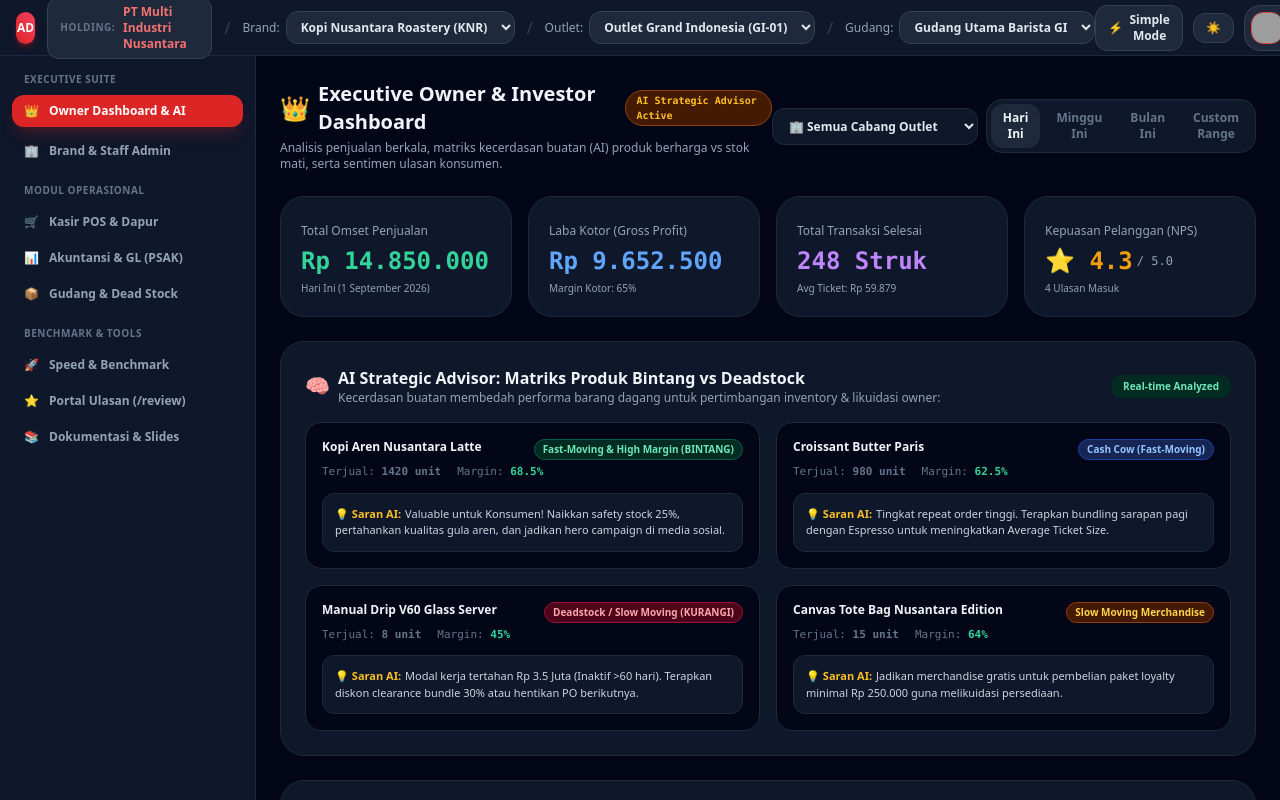
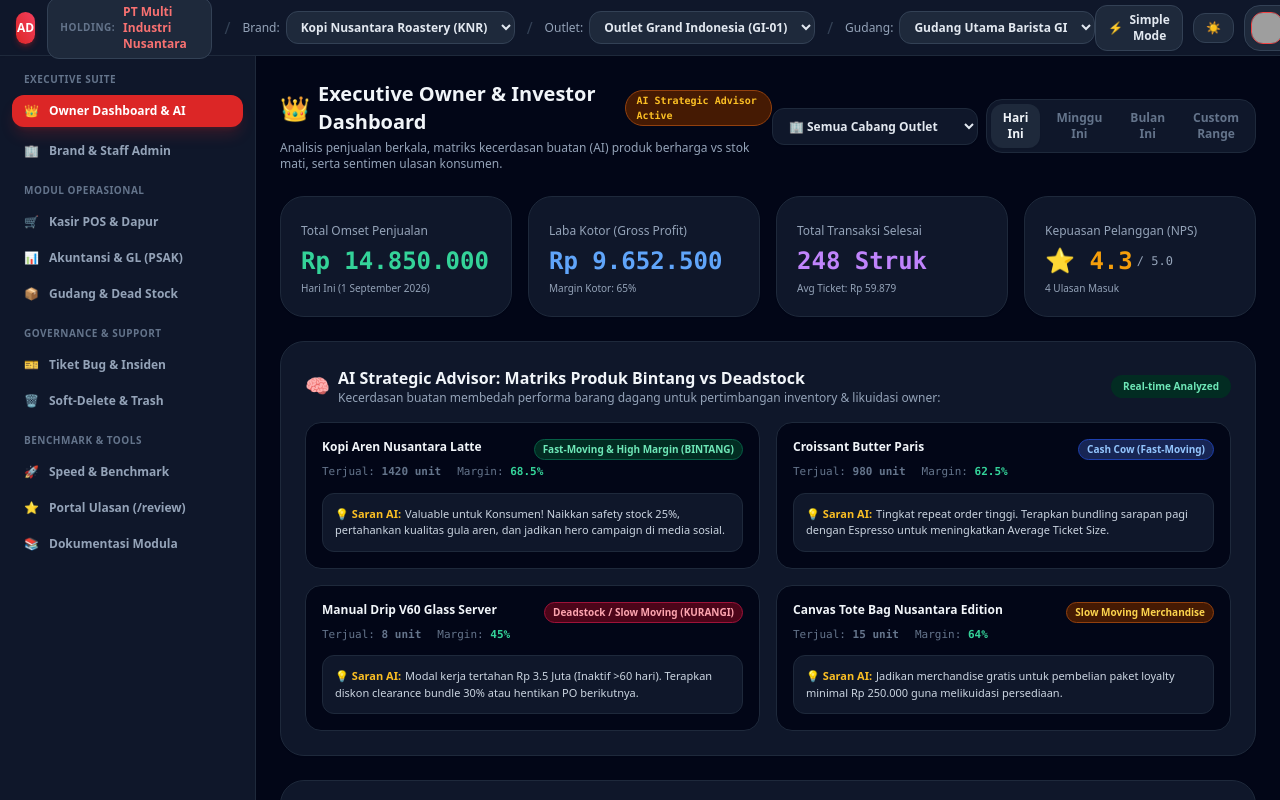
Before and after one commit to aenzet04/adamproject, a React (Vite) app in the folder apps/frontend/: page / in a window 1280 px wide. Shown: the top 800 px of the page. Built offline with nearby package versions, Linux system fonts and the light colour scheme; grey boxes are pictures that could not be loaded.

Commit message:
chore(auto-sync): automated commit 2026-08-31 22:30:30

```diff
--- a/apps/frontend/src/App.tsx
+++ b/apps/frontend/src/App.tsx
@@ -10,23 +10,26 @@ import { SuperUserDashboard } from './components/superuser/SuperUserDashboard';
 import { BrandAdminDashboard } from './components/admin/BrandAdminDashboard';
 import { CustomerReviewPage } from './components/reviews/CustomerReviewPage';
 import { BenchmarkViewer } from './components/benchmark/BenchmarkViewer';
+import { BugTicketingCenter } from './components/tickets/BugTicketingCenter';
+import { SoftDeleteManager } from './components/trash/SoftDeleteManager';
 import { AuthPortal } from './components/auth/AuthPortal';
+import { ToastContainer } from './components/atoms/ToastContainer';
 import { useTenantStore } from './stores/useTenantStore';
 import { useThemeStore } from './stores/useThemeStore';
 import { useAuthStore } from './stores/useAuthStore';
 import { useModuleLicenseStore } from './stores/useModuleLicenseStore';
+import { toast } from './stores/useToastStore';
 
 export default function App() {
   const { isAuthenticated, currentUser, logout } = useAuthStore();
   const [activeModule, setActiveModule] = useState<
-    'pos' | 'finance' | 'inventory' | 'hr' | 'audit' | 'owner' | 'superuser' | 'brand_admin' | 'reviews' | 'benchmark' | 'swagger' | 'database' | 'docs'
+    'pos' | 'finance' | 'inventory' | 'hr' | 'audit' | 'owner' | 'superuser' | 'brand_admin' | 'reviews' | 'benchmark' | 'tickets' | 'trash' | 'swagger' | 'database' | 'docs'
   >('owner');
 
   const { setHierarchicalData } = useTenantStore();
   const { theme, setTheme } = useThemeStore();
   const { modules } = useModuleLicenseStore();
 
-  // Check URL hash for /review guest access
   const [isGuestReviewMode, setIsGuestReviewMode] = useState<boolean>(false);
 
   useEffect(() => {
@@ -64,7 +67,6 @@ export default function App() {
     });
   }, [setHierarchicalData, theme, setTheme]);
 
-  // If on /review guest route
   if (isGuestReviewMode) {
     return (
       <div className="min-h-screen bg-slate-950 flex flex-col justify-between">
@@ -74,14 +76,13 @@ export default function App() {
             onClick={() => setIsGuestReviewMode(false)}
             className="text-red-400 font-bold hover:underline"
           >
-            ← Kembali ke Dashboard Admin / Kasir
+            ← Kembali ke Modula App Dashboard
           </button>
         </div>
       </div>
     );
   }
 
-  // If not logged in, render ultra-secure AuthPortal
   if (!isAuthenticated) {
     return <AuthPortal />;
   }
@@ -95,14 +96,14 @@ export default function App() {
 
   return (
     <div className="min-h-screen bg-slate-50 dark:bg-slate-950 text-slate-900 dark:text-slate-100 flex flex-col font-sans transition-colors">
-      {/* 1. TOP MULTI-TIER SWITCHER & PROFILE BAR */}
+      <ToastContainer />
       <MultiTierSwitcher />
 
       <div className="flex flex-1 overflow-hidden">
-        {/* 2. LEFT SIDEBAR NAVIGATION (ROLE-SCOPED) */}
+        {/* LEFT SIDEBAR NAVIGATION */}
         <aside className="w-64 bg-white dark:bg-slate-900 border-r border-slate-200 dark:border-slate-800 flex flex-col justify-between p-3 transition-colors shadow-sm overflow-y-auto">
           <div className="space-y-1">
-            {/* ROLE-SPECIFIC DASHBOARD SECTIONS */}
+            {/* EXECUTIVE & MANAGEMENT */}
             {(userRole === 'owner' || userRole === 'super_user') && (
               <div className="space-y-1">
                 <div className="px-3 py-1 text-[10px] font-bold text-slate-400 dark:text-slate-500 uppercase tracking-wider">
@@ -145,8 +146,8 @@ export default function App() {
                   onClick={() => setActiveModule('superuser')}
                   className={`w-full flex items-center space-x-2.5 px-3 py-2 rounded-xl text-xs font-semibold transition-all ${
                     activeModule === 'superuser'
-                      ? 'bg-red-600 text-white shadow-lg shadow-red-600/20'
-                      : 'text-slate-600 dark:text-slate-400 hover:text-slate-900 dark:hover:text-slate-200 hover:bg-slate-100 dark:hover:bg-slate-800'
+                  ? 'bg-red-600 text-white shadow-lg shadow-red-600/20'
+                  : 'text-slate-600 dark:text-slate-400 hover:text-slate-900 dark:hover:text-slate-200 hover:bg-slate-100 dark:hover:bg-slate-800'
                   }`}
                 >
                   <span>⚡</span>
@@ -209,7 +210,36 @@ export default function App() {
               </button>
             )}
 
-            {/* PERFORMANCE, CONSUMER & DEV TOOLS */}
+            {/* TICKETS & SOFT DELETE GOVERNANCE */}
+            <div className="pt-3 px-3 py-1 text-[10px] font-bold text-slate-400 dark:text-slate-500 uppercase tracking-wider">
+              Governance & Support
+            </div>
+
+            <button
+              onClick={() => setActiveModule('tickets')}
+              className={`w-full flex items-center space-x-2.5 px-3 py-2 rounded-xl text-xs font-semibold transition-all ${
+                activeModule === 'tickets'
+                  ? 'bg-red-600 text-white shadow-lg shadow-red-600/20'
+                  : 'text-slate-600 dark:text-slate-400 hover:text-slate-900 dark:hover:text-slate-200 hover:bg-slate-100 dark:hover:bg-slate-800'
+              }`}
+            >
+              <span>🎫</span>
+              <span>Tiket Bug & Insiden</span>
+            </button>
+
+            <button
+              onClick={() => setActiveModule('trash')}
+              className={`w-full flex items-center space-x-2.5 px-3 py-2 rounded-xl text-xs font-semibold transition-all ${
+                activeModule === 'trash'
+                  ? 'bg-red-600 text-white shadow-lg shadow-red-600/20'
+                  : 'text-slate-600 dark:text-slate-400 hover:text-slate-900 dark:hover:text-slate-200 hover:bg-slate-100 dark:hover:bg-slate-800'
+              }`}
+            >
+              <span>🗑️</span>
+              <span>Soft-Delete & Trash</span>
+            </button>
+
+            {/* PERFORMANCE & DEV TOOLS */}
             <div className="pt-3 px-3 py-1 text-[10px] font-bold text-slate-400 dark:text-slate-500 uppercase tracking-wider">
               Benchmark & Tools
             </div>
@@ -247,7 +277,7 @@ export default function App() {
               }`}
             >
               <span>📚</span>
-              <span>Dokumentasi & Slides</span>
+              <span>Dokumentasi Modula</span>
             </button>
 
             {userRole === 'super_user' && (
@@ -279,17 +309,20 @@ export default function App() {
             )}
           </div>
 
-          {/* Quick Logout Button at Bottom of Sidebar */}
+          {/* Quick Logout Button */}
           <div className="pt-4 border-t border-slate-200 dark:border-slate-800 space-y-2">
             <button
-              onClick={logout}
+              onClick={() => {
+                logout();
+                toast.info('Berhasil Keluar', 'Sesi pengguna telah diakhiri.');
+              }}
               className="w-full flex items-center justify-center space-x-2 bg-slate-100 dark:bg-slate-800 hover:bg-red-50 dark:hover:bg-red-950/40 text-slate-700 dark:text-slate-300 hover:text-red-600 dark:hover:text-red-400 p-2 rounded-xl text-xs font-bold transition-all border border-slate-200 dark:border-slate-700"
             >
               <span>🚪</span>
               <span>Keluar (Logout)</span>
             </button>
             <div className="text-[10px] text-center text-slate-400">
-              Dev by <a href="https://github.com/parikesitad-pm" target="_blank" rel="noreferrer" className="text-red-400 font-bold hover:underline">parikesitad-pm</a>
+              Modula by <a href="https://github.com/parikesitad-pm" target="_blank" rel="noreferrer" className="text-red-500 font-bold hover:underline">parikesitad-pm</a>
             </div>
           </div>
         </aside>
@@ -300,6 +333,8 @@ export default function App() {
           {activeModule === 'brand_admin' && <BrandAdminDashboard />}
           {activeModule === 'superuser' && <SuperUserDashboard />}
           {activeModule === 'benchmark' && <BenchmarkViewer />}
+          {activeModule === 'tickets' && <BugTicketingCenter />}
+          {activeModule === 'trash' && <SoftDeleteManager />}
           {activeModule === 'reviews' && <CustomerReviewPage />}
           {activeModule === 'pos' && (
             isModuleLocked('pos') ? (
@@ -309,7 +344,7 @@ export default function App() {
                   Modul POS Enterprise Terkunci
                 </h3>
                 <p className="text-xs text-slate-500 max-w-md mx-auto">
-                  Hubungi Account Manager Anda atau buka kunci lisensi di menu <b>Super User & SaaS Licensing</b>.
+                  Hubungi Account Manager Modula Anda atau buka kunci lisensi di menu <b>Super User & SaaS Licensing</b>.
                 </p>
               </div>
             ) : (
```
